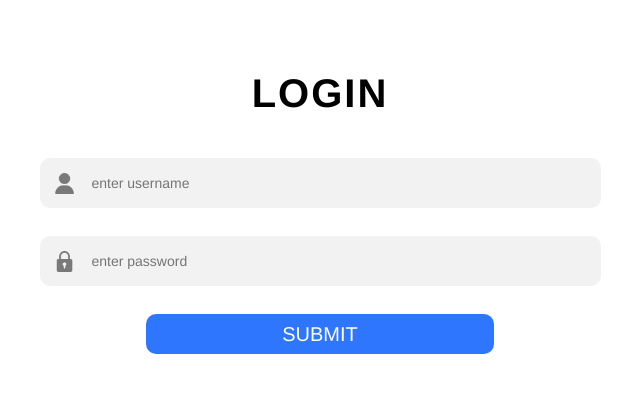
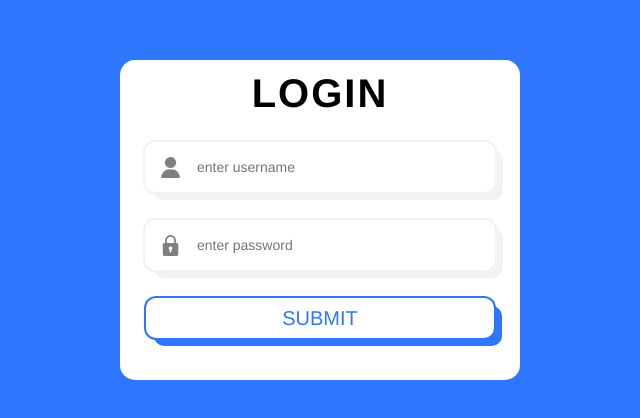
Before and after one commit to AsadMoinuddin152/Marks_system, a React (Create React App) app in the folder client/: page /login in a window 1280 px wide. Shown: the part 180-598 px from the top of the page, without its empty margins (320-960 px from the left). Built offline with nearby package versions, Linux system fonts and the light colour scheme.

Commit message:
styled login page better

```diff
--- a/client/src/styles/LoginPage.css
+++ b/client/src/styles/LoginPage.css
@@ -3,13 +3,14 @@
     justify-content: center;
     align-items: center;
     height: 100vh;
+    background: #2f76ff;
 }
 
 .login-back {
     background-color: #ffffff;
     border-radius: 15px;
     height: 20em;
-    width: 40em;
+    width: 25em;
     display: flex;
     flex-direction: column;
     align-items: center;
@@ -24,7 +25,7 @@
     letter-spacing: 2px;
     line-height: normal;
     width: 342px;
-    margin-bottom: 2rem;
+    margin-bottom: 1rem;
     display: flex;
     align-items: center;
     justify-content: center;
@@ -41,14 +42,21 @@
     display: flex;
     align-items: center;
     margin-bottom: 2em;
-    background-color: #f2f2f2;
+    background-color: #ffffff;
+    width: 25em;
     padding-right: 30px;
     border-radius: 10px;
+    box-shadow: 0 0 0 2px #f2f2f2, 8px 8px 0 0 #f2f2f2;
+}
+
+.inputbox:focus-within {
+    box-shadow: 0 0 0 2px #2f76ff, 8px 8px 0 0 #2f76ff;
+    transition-duration: 0.2s;
 }
 
 .textbox {
-    background: #f2f2f2;
-    width: 481px;
+    background: #ffffff;
+    width: inherit;
     border: none;
 
     font-family: "Inter-Regular", Helvetica;
@@ -69,15 +77,22 @@
 }
 
 .login-button {
-    background-color: #2f76ff;
+    background-color: #ffffff;
     border-radius: 10px;
     height: 40px;
     width: 348px;
     border: none;
+    box-shadow: 0 0 0 2px #2f76ff, 8px 8px 0 0 #2f76ff;
 
-    color: #ffffff;
+    color: #2f76ff;
     font-family: "Inter-Medium", Helvetica;
     font-size: 20px;
     font-weight: 500;
     line-height: normal;
 }
+
+.login-button:focus {
+    box-shadow: 0 0 0 2px #2f76ff;
+    translate: 4px 4px;
+    transition-duration: 0.1s;
+}
```
